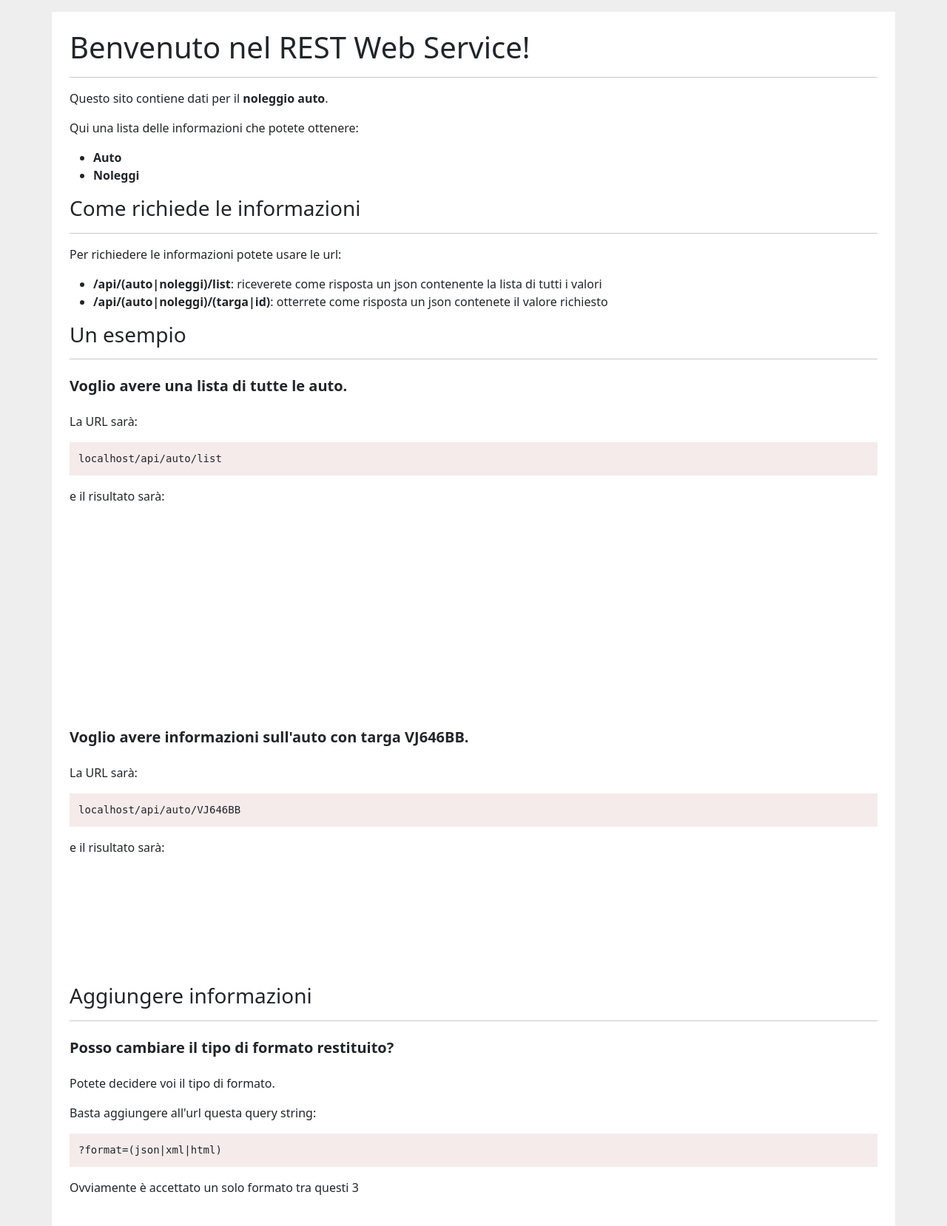
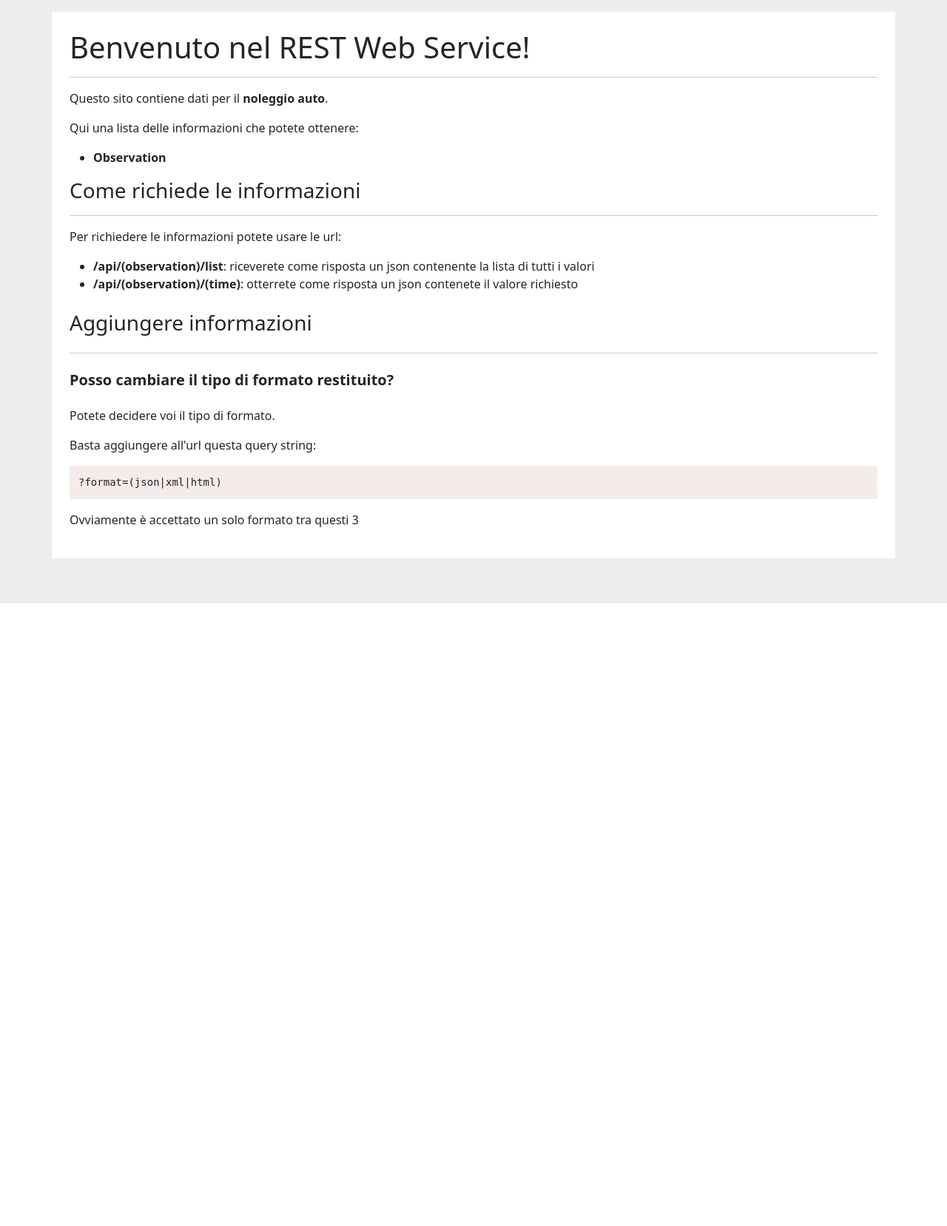
Before and after one commit to J-Dany/RestWebService, a PHP site: page / in a window 1280 px wide. Shown: the whole page at 74% size. After the commit the page ends 816 px from the top, so only its background shows below. Run offline with PHP 8.4, Linux system fonts and the light colour scheme.

Commit message:
Aggiunta la classe astratta 'Model' e modificata la homepage

```diff
--- a/classes/Controller/EntryPoint.php
+++ b/classes/Controller/EntryPoint.php
@@ -6,6 +6,7 @@
 use \mysqli;
 use Model\Auto;
 use Model\Noleggi;
+use Model\Observation;
 
 class EntryPoint
 {
@@ -56,15 +57,12 @@
 
             switch ($object)
             {
-                case "Auto":
-                    $model = new Auto($this->connection);
-                    echo $model->prendi($formato, $pk);
-                break;
-                case "Noleggi":
-                    $model = new Noleggi($this->connection);
-                    echo $model->prendi($formato, $pk);
+                case "Observation":
+                    $model = new Observation($this->connection);
                 break;
             }
+
+            echo $model->prendi($formato, $pk);
 
             if ($formato === "json")
             {
@@ -79,7 +77,7 @@
                 $formato = "text/html";
             }
 
-            header("Content-Type: " . $formato);
+            header("Content-Type: $formato");
 
             return;
         }
--- a/templates/homepage.html.php
+++ b/templates/homepage.html.php
@@ -4,29 +4,16 @@
     <p>Questo sito contiene dati per il <strong>noleggio auto</strong>.</p>
     <p>Qui una lista delle informazioni che potete ottenere:</p>
     <ul>
-        <li><strong>Auto</strong></li>
-        <li><strong>Noleggi</strong></li>
+        <li><strong>Observation</strong></li>
     </ul>
     <h3>Come richiede le informazioni</h3>
     <hr />
     <p>Per richiedere le informazioni potete usare le url:</p>
     <ul>
-        <li><strong>/api/(auto|noleggi)/list</strong>: riceverete come risposta un json contenente la lista di tutti i valori</li>
-        <li><strong>/api/(auto|noleggi)/(targa|id)</strong>: otterrete come risposta un json contenete il valore richiesto</li>
+        <li><strong>/api/(observation)/list</strong>: riceverete come risposta un json contenente la lista di tutti i valori</li>
+        <li><strong>/api/(observation)/(time)</strong>: otterrete come risposta un json contenete il valore richiesto</li>
     </ul>
-    <h3>Un esempio</h3>
-    <hr />
-    <h5 class="mt-4 mb-4"><strong>Voglio avere una lista di tutte le auto.</strong></h5>
-    <p>La URL sar&agrave;:</p>
-    <pre><?=$server_name;?>/api/auto/list</pre>
-    <p>e il risultato sar&agrave;:</p>
-    <iframe src="/api/auto/list" width="100%" height="256px"></iframe>
-    <h5 class="mt-4 mb-4"><strong>Voglio avere informazioni sull'auto con targa VJ646BB.</strong></h5>
-    <p>La URL sar&agrave;:</p>
-    <pre><?=$server_name;?>/api/auto/VJ646BB</pre>
-    <p>e il risultato sar&agrave;:</p>
-    <iframe src="/api/auto/VJ646BB" width="100%"></iframe>
-    <h3>Aggiungere informazioni</h3>
+    <h3 class="mt-4 mb-4">Aggiungere informazioni</h3>
     <hr />
     <h5 class="mt-4 mb-4"><strong>Posso cambiare il tipo di formato restituito?</strong></h5>
     <p>Potete decidere voi il tipo di formato.</p>
```
Also changed, not shown: classes/Model/Auto.php (deleted, +0 -58 lines), classes/Model/Model.php (added, +23 -0 lines), classes/Model/Noleggi.php (deleted, +0 -58 lines), classes/Model/Observation.php (added, +14 -0 lines).
